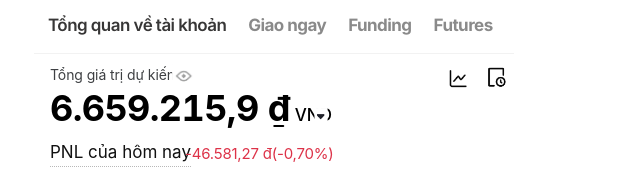
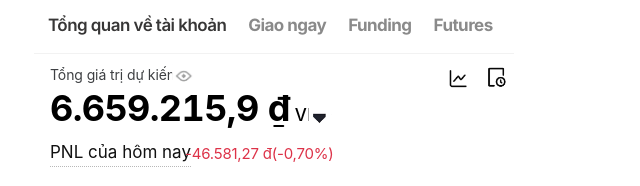
Before and after one commit to Duythang220911/binance-wallet, a plain HTML site: page wallet.html in a window 1280 px wide. Shown: the top 186 px of the page, 366-1006 px from the left. Drawn offline with Linux system fonts and the light colour scheme.

Commit message:
Update wallet.css

```diff
--- a/wallet.css
+++ b/wallet.css
@@ -790,10 +790,10 @@ body { background-color: #fff; color: var(--text-black);
 }
 /* ===== Arrow VND ===== */
 .currency-arrow {
-width: 60px;
-    height: 33px;
+ width: 78px;
+    height: 85px;
     object-fit: contain;
-    margin-left: -9px;
+    margin-left: -19px;
     margin-top: 14px;
 }
 
```
